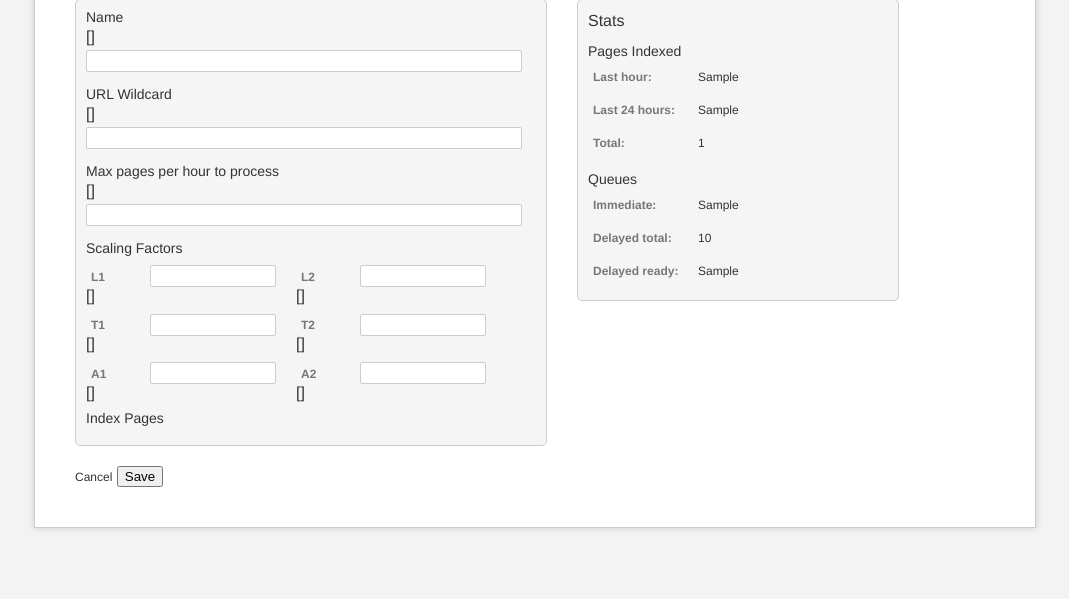
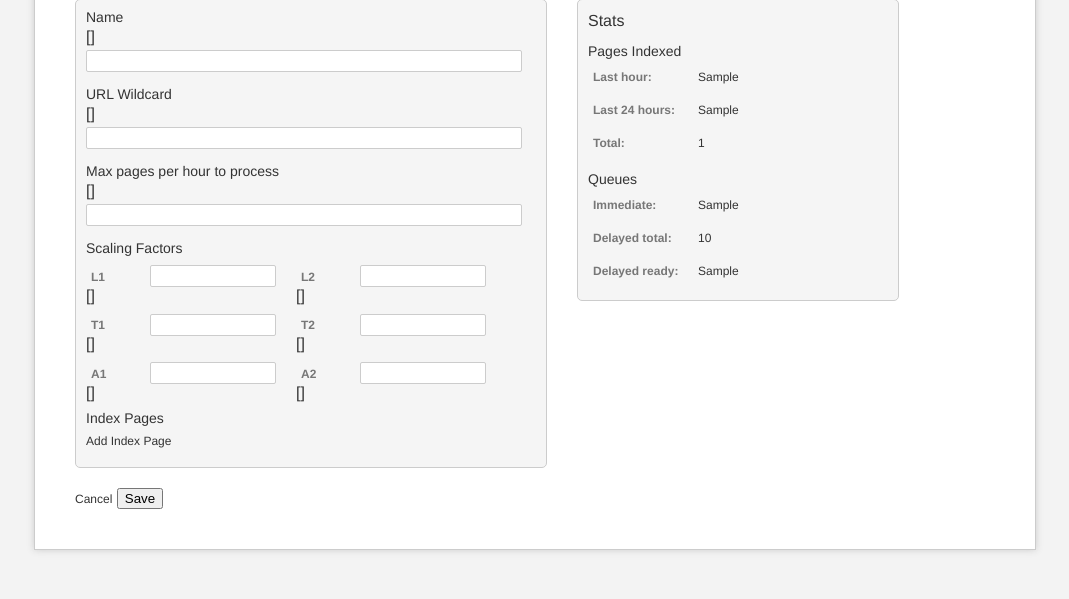
Before and after one commit to willcannings/dailybriefing, a Django app: template templates/admin/source.html in a window 1280 px wide. Shown: the part 201-800 px from the top of the page, without its empty margins (105-1174 px from the left). Run offline with Django 3.2, Linux system fonts and the light colour scheme; the template is opened without the code that fills it: most values are stand-ins (such as "Sample title", 1, 10 or a date in 2020); form fields are guessed from the names that the template uses.

Commit message:
Remove 10 index page limit for news sources

```diff
--- a/search/admin.py
+++ b/search/admin.py
@@ -151,7 +151,7 @@ def sources(request):
 @user_passes_test(lambda u: u.is_superuser)
 def source(request, id):
   # pages inline formset
-  PageFormSet = forms.models.inlineformset_factory(NewsSource, Page, extra=0, max_num=10, fields=('url',))
+  PageFormSet = forms.models.inlineformset_factory(NewsSource, Page, extra=0, fields=('url',))
   source = get_object_or_404(NewsSource, id=id)
   message = ''
 
--- a/templates/admin/source.html
+++ b/templates/admin/source.html
@@ -91,10 +91,7 @@
           </p>
         {% endfor %}
       </div>
-
-      {% if index_count < 10 %}
-        <a href="/admin/new_source_index/{{ source.id }}" id="add_index">Add Index Page</a>
-      {% endif %}
+      <a href="/admin/new_source_index/{{ source.id }}" id="add_index">Add Index Page</a>
     {% endif %}
   </div>
 
```
